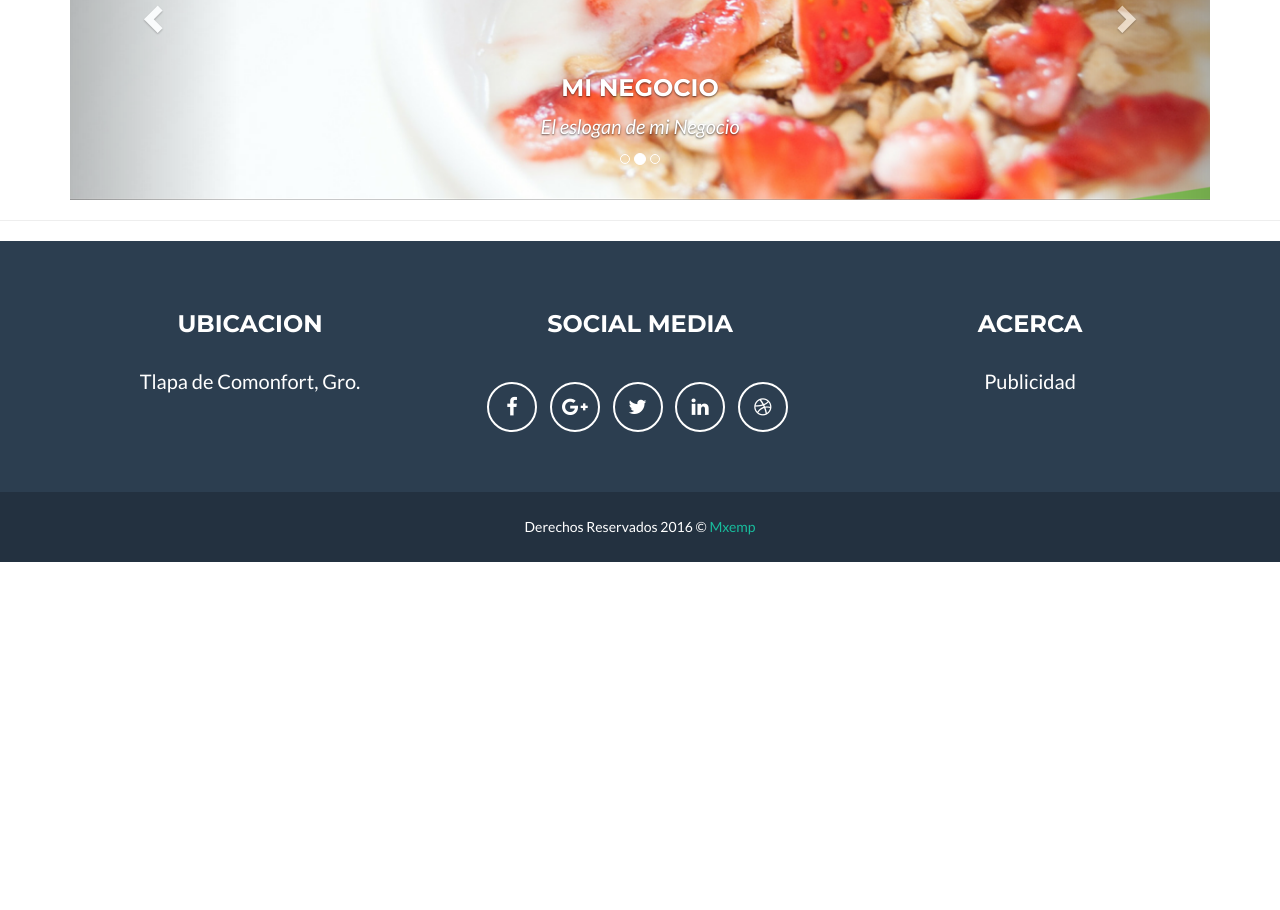
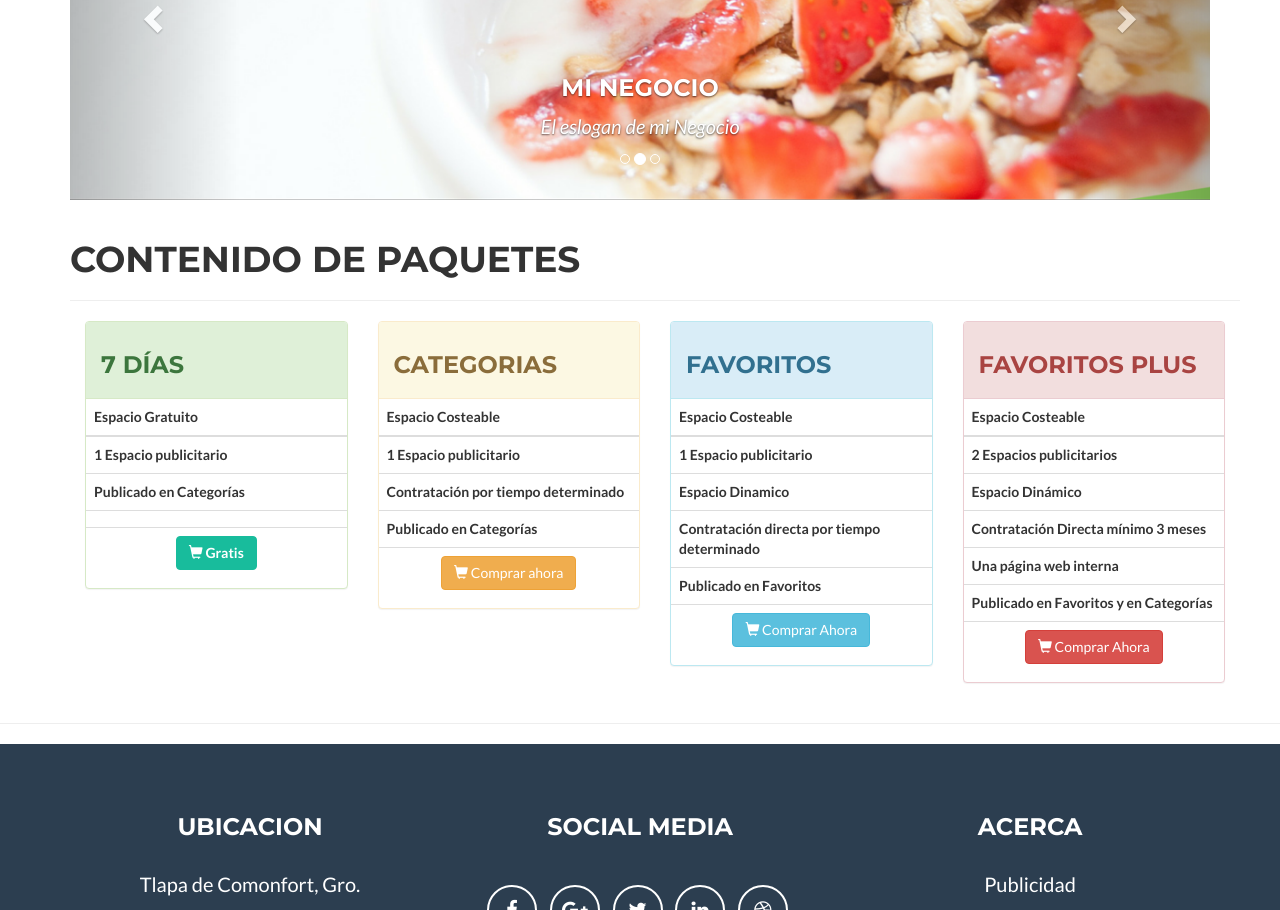
Before and after one commit to mordesignx/tlapadecomonfort, a website: page pag/anunciate.html in a window 1280 px wide. Shown: the part 570-1480 px from the top of the page. Before the commit the page ends 1132 px from the top, so only its background shows below. Drawn offline with nearby package versions, Linux system fonts and the light colour scheme.

Commit message:
modified anunciate

```diff
--- a/pag/anunciate.html
+++ b/pag/anunciate.html
@@ -1,8 +1,6 @@
 <!DOCTYPE html>
 <html lang="es">
-
 <head>
-
     <meta charset="utf-8">
     <meta http-equiv="X-UA-Compatible" content="IE=edge">
     <meta name="viewport" content="width=device-width, initial-scale=1">
@@ -15,14 +13,10 @@
     <!-- Bootstrap Core CSS -->
     <!-- <link href="css/bootstrap.min.css" rel="stylesheet"> -->
     <link href="../css/bootstrap-3.3.4.css" rel="stylesheet" type="text/css">
-
     <!-- Custom CSS -->
     <link href="../css/3-col-portfolio.css" rel="stylesheet">
-
     <!-- Theme CSS -->
     <link href="../css/freelancer.min.css" rel="stylesheet">
-
-
     <link href="../vendor/font-awesome/css/font-awesome.min.css" rel="stylesheet" type="text/css">
     <link href="https://fonts.googleapis.com/css?family=Montserrat:400,700" rel="stylesheet" type="text/css">
     <link href="https://fonts.googleapis.com/css?family=Lato:400,700,400italic,700italic" rel="stylesheet" type="text/css">
@@ -32,11 +26,9 @@
         <script src="https://oss.maxcdn.com/libs/html5shiv/3.7.0/html5shiv.js"></script>
         <script src="https://oss.maxcdn.com/libs/respond.js/1.4.2/respond.min.js"></script>
     <![endif]-->
-
 </head>
 
 <body>
-
     <!-- Navigation -->
 <nav class="navbar navbar-inverse navbar-fixed-top" role="navigation">
     <div class="container">
@@ -86,7 +78,8 @@
                 <div class="text-center">
                   <h1>Bienvenido</h1><hr>
                   <p>Anunciate con nosotros por un lapso de 7 días Totalmente Gratuito.</p>
-                  <button type="button" class="btn btn-info">Más Información</button>
+                  <a href="#"><button type="button" class="btn btn-default">Terminos y Condiciones</button></a>
+                  <a href="LISTADODEPRECIOS.PDF" target="_blank"><button type="button" class="btn btn-info">Listado de Precios</button></a>
                 </div>
             </div>
         </div>
@@ -118,7 +111,146 @@
           </div>
         </div>
       </div>
-      <a class="left carousel-control" href="#carousel1" role="button" data-slide="prev"><span class="glyphicon glyphicon-chevron-left" aria-hidden="true"></span><span class="sr-only">Previous</span></a><a class="right carousel-control" href="#carousel1" role="button" data-slide="next"><span class="glyphicon glyphicon-chevron-right" aria-hidden="true"></span><span class="sr-only">Next</span></a></div>
+      	<a class="left carousel-control" href="#carousel1" role="button" data-slide="prev"><span class="glyphicon 	glyphicon-chevron-left" aria-hidden="true"></span><span class="sr-only">Previous</span></a><a class="right carousel-control" href="#carousel1" role="button" data-slide="next"><span class="glyphicon glyphicon-chevron-right" aria-hidden="true"></span><span class="sr-only">Next</span></a></div>
+<br>
+
+<div class="container">
+  <div class="row">
+    <h1>Contenido de Paquetes</h1>
+    <hr>
+    <div class="col-lg-3 col-sm-6">
+      <div class="panel panel-default panel-success">
+        <!-- Default panel contents -->
+        <div class="panel-heading">
+          <h3>7 días</h3>
+        </div>
+        <!-- Table -->
+        <table class="table">
+          <thead>
+            <tr>
+              <th>Espacio Gratuito</th>
+            </tr>
+          </thead>
+          <tbody>
+            <tr>
+              <th scope="row">1 Espacio publicitario</th>
+            </tr>
+            <tr>
+              <th scope="row">Publicado en Categorías</th>
+            </tr>
+            <tr>
+              <th scope="row"></th>
+            </tr>
+            <tr>
+              <th scope="row"><p class="text-center"><a href="" class="btn-success btn"><span class="glyphicon glyphicon-shopping-cart" aria-hidden="true"></span> Gratis </a></p></th>
+            </tr>
+          </tbody>
+        </table>
+      </div>
+    </div>
+    <div class="col-lg-3 col-sm-6">
+      <div class="panel panel-default panel-warning">
+        <!-- Default panel contents -->
+        <div class="panel-heading">
+          <h3>Categorias</h3>
+        </div>
+        <!-- Table -->
+        <table class="table">
+          <thead>
+            <tr>
+              <th>Espacio Costeable</th>
+            </tr>
+          </thead>
+          <tbody>
+            <tr>
+              <th scope="row">1 Espacio publicitario</th>
+            </tr>
+            <tr>
+              <th scope="row">Contratación por tiempo determinado</th>
+            </tr>
+            <tr>
+              <th scope="row">Publicado en Categorías</th>
+            </tr>
+            <tr>
+              <th scope="row"><p class="text-center"><a href="" class="btn-warning btn"><span class="glyphicon glyphicon-shopping-cart" aria-hidden="true"></span> Comprar ahora </a></p>
+              </th>
+            </tr>
+          </tbody>
+        </table>
+      </div>
+    </div>
+    <div class="col-lg-3 col-sm-6">
+      <div class="panel panel-default panel-info">
+        <!-- Default panel contents -->
+        <div class="panel-heading">
+          <h3>Favoritos</h3>
+        </div>
+        <!-- Table -->
+        <table class="table">
+          <thead>
+            <tr>
+              <th>Espacio Costeable</th>
+            </tr>
+          </thead>
+          <tbody>
+            <tr>
+              <th scope="row">1 Espacio publicitario</th>
+            </tr>
+            <tr>
+              <th scope="row">Espacio Dinamico</th>
+            </tr>
+            <tr>
+              <th scope="row">Contratación directa por tiempo determinado</th>
+            </tr>
+            <tr>
+              <th scope="row">Publicado en Favoritos</th>
+            </tr>
+            <tr>
+              <th scope="row"><p class="text-center"><a href="" class="btn-info btn"><span class="glyphicon glyphicon-shopping-cart" aria-hidden="true"></span> Comprar Ahora </a></p></th>
+            </tr>
+          </tbody>
+        </table>
+      </div>
+    </div>
+    <div class="col-lg-3 col-sm-6">
+      <div class="panel panel-default panel-danger">
+        <!-- Default panel contents -->
+        <div class="panel-heading">
+          <h3>Favoritos PLUS</h3>
+        </div>
+        <!-- Table -->
+        <table class="table">
+          <thead>
+            <tr>
+              <th>Espacio Costeable</th>
+            </tr>
+          </thead>
+          <tbody>
+            <tr>
+              <th scope="row">2 Espacios publicitarios</th>
+            </tr>
+            <tr>
+              <th scope="row">Espacio Dinámico</th>
+            </tr>
+            <tr>
+              <th scope="row">Contratación Directa mínimo 3 meses</th>
+            </tr>
+            <tr>
+              <th scope="row">Una página web interna</th>
+            </tr>
+            <tr>
+              <th scope="row">Publicado en Favoritos y en Categorías</th>
+            </tr>
+            <tr>
+              <th scope="row"><p class="text-center"><a href="" class="btn-danger btn"><span class="glyphicon glyphicon-shopping-cart" aria-hidden="true"></span> Comprar Ahora</a></p></th>
+            </tr>
+          </tbody>
+        </table>
+      </div>
+    </div>
+  </div>
+</div>
+
 </div>
 
 
```
